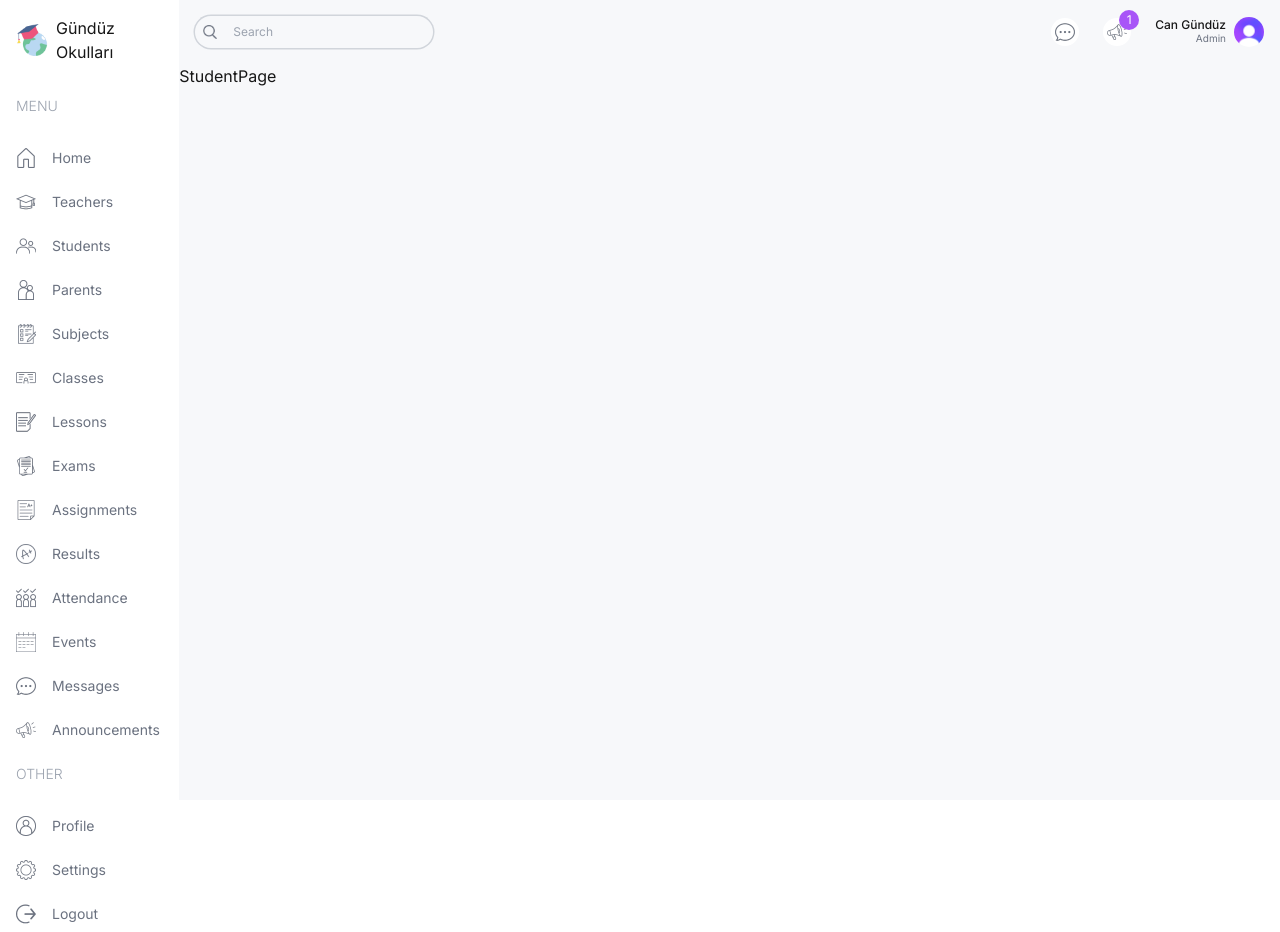
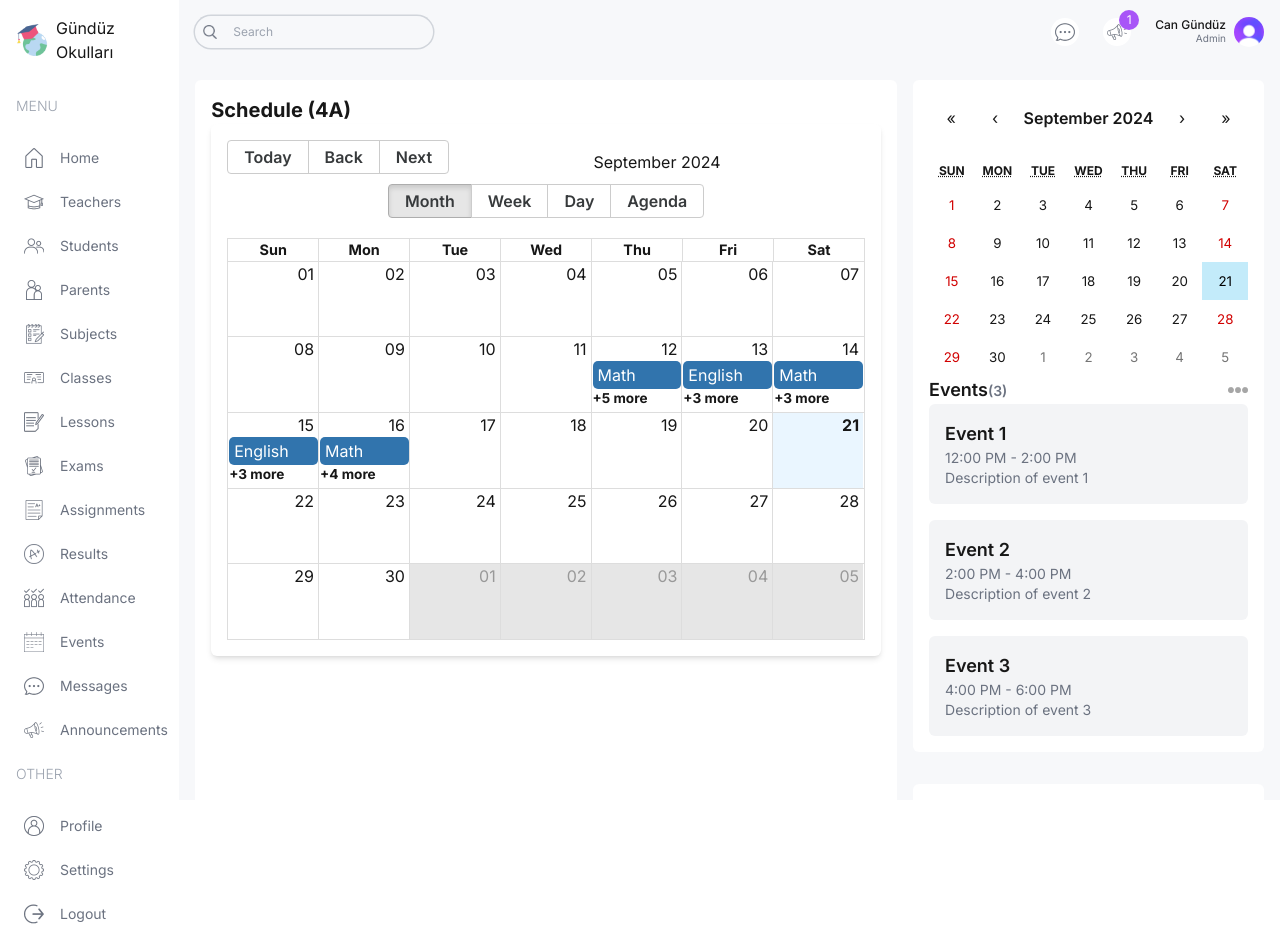
Before and after one commit to cangndz75/SchoolManagementUI, a Next.js app: page /student in a window 1280 px wide. Built offline with nearby package versions, Linux system fonts and the light colour scheme.

Commit message:
Dashboard v3 | Calendar | 1.0.3

```diff
--- a/package.json
+++ b/package.json
@@ -9,15 +9,19 @@
     "lint": "next lint"
   },
   "dependencies": {
+    "moment": "^2.30.1",
     "next": "14.2.13",
     "react": "^18",
+    "react-big-calendar": "^1.14.1",
     "react-calendar": "^5.0.0",
     "react-dom": "^18",
     "recharts": "^2.12.7"
   },
   "devDependencies": {
+    "@types/globalize": "^1.5.5",
     "@types/node": "^20",
     "@types/react": "^18",
+    "@types/react-big-calendar": "^1.8.11",
     "@types/react-dom": "^18",
     "eslint": "^8",
     "eslint-config-next": "14.2.13",
--- a/src/app/(dashboard)/student/page.tsx
+++ b/src/app/(dashboard)/student/page.tsx
@@ -1,7 +1,25 @@
+import Announcements from "@/src/components/Announcements";
+import BigCalendar from "@/src/components/BigCalendar";
+import EventCalendar from "@/src/components/EventCalendar";
 import React from "react";
 
 const StudentPage = () => {
-  return <div>StudentPage</div>;
+  return (
+    <div className="p-4 flex gap-4 flex-col xl:flex-row">
+      {/* Left */}
+      <div className="w-full xl:w-2/3">
+        <div className="h-full bg-white p-4 rounded-md">
+          <h1 className="font-bold text-xl">Schedule (4A)</h1>
+          <BigCalendar />
+        </div>
+      </div>
+      {/* Right */}
+      <div className="w-full lg:w-1/3 flex flex-col gap-8">
+        <EventCalendar />
+        <Announcements />
+      </div>
+    </div>
+  );
 };
 
 export default StudentPage;
--- a/src/app/globals.css
+++ b/src/app/globals.css
@@ -26,17 +26,60 @@ body {
   }
 }
 
-.react-calendar{
+.react-calendar {
   width: 100% !important;
-  border:none !important;
+  border: none !important;
   font-family: "Inter", sans-serif !important;
 }
 
-.react-calendar__navigation__label__labelText{
+.react-calendar__navigation__label__labelText {
   font-weight: 600;
 }
 
-.react-calendar__tile--active{
+.react-calendar__tile--active {
   background-color: #C3EBFA !important;
-  color:black !important;
+  color: black !important;
 }
+
+/* Styles for react-big-calendar */
+.rbc-calendar {
+  background-color: var(--background);
+  border: none;
+}
+
+.rbc-toolbar {
+  background-color: var(--background);
+  border: none;
+}
+
+.rbc-toolbar button {
+  color: var(--foreground);
+  font-weight: 600;
+}
+
+.rbc-toolbar .rbc-btn-group {
+  margin-bottom: 10px;
+}
+
+.rbc-header {
+  background-color: var(--background);
+  color: var(--foreground);
+  font-weight: 600;
+  border-bottom: 2px solid var(--foreground);
+}
+
+.rbc-event {
+  background-color: #C3EBFA; /* Light blue for events */
+  border: none;
+  color: black;
+  padding: 5px;
+  border-radius: 4px;
+}
+
+.rbc-event:hover {
+  background-color: #A8D8E6; /* Darker blue on hover */
+}
+
+.rbc-day-slot {
+  border: 1px solid rgba(0, 0, 0, 0.1);
+}
--- /dev/null
+++ b/src/components/BigCalendar.tsx
@@ -0,0 +1,39 @@
+"use client";
+import { useState } from "react";
+import { Calendar, momentLocalizer, Views } from "react-big-calendar";
+import { calendarEvents } from "../lib/data"; // Make sure this path is correct
+import moment from "moment";
+import "react-big-calendar/lib/css/react-big-calendar.css";
+
+const localizer = momentLocalizer(moment);
+
+const BigCalendar = () => {
+  const [view, setView] = useState<(typeof Views)[keyof typeof Views]>(
+    Views.MONTH
+  ); // Set initial view
+
+  const handleOnChangeView = (newView: (typeof Views)[keyof typeof Views]) => {
+    // Explicitly type newView
+    console.log("View changed to:", newView);
+    setView(newView);
+  };
+
+  return (
+    <div className="bg-white p-4 rounded-md shadow-md">
+      <Calendar
+        localizer={localizer}
+        events={calendarEvents}
+        startAccessor="start"
+        endAccessor="end"
+        views={[Views.MONTH, Views.WEEK, Views.DAY, Views.AGENDA]} // Include AGENDA if needed
+        view={view} // Control the current view
+        onView={handleOnChangeView} // Handle view change
+        style={{ height: 500 }}
+        defaultDate={new Date()} // Optional: Set the default date
+        popup // Enables event popup on click
+      />
+    </div>
+  );
+};
+
+export default BigCalendar;
--- a/src/components/EventCalendar.tsx
+++ b/src/components/EventCalendar.tsx
@@ -32,7 +32,7 @@ const EventCalendar = () => {
   const [value, onChange] = React.useState<Value>(new Date());
   return (
     <div className="bg-white p-4 rounded-md">
-      <Calendar onChange={onChange} value={value} />
+      <Calendar onChange={onChange} value={value} locale="en-US" />
       <div className="flex items-center justify-between">
         <h1>
           <span className="text-lg font-semibold">Events</span>
--- a/src/components/Menu.tsx
+++ b/src/components/Menu.tsx
@@ -1,5 +1,6 @@
 import Image from "next/image";
 import Link from "next/link";
+import { role } from "../lib/data";
 
 const menuItems = [
   {
@@ -124,16 +125,20 @@ const Menu = () => {
           <span className="hidden lg:block text-gray-400 font-light my-4">
             {i.title}
           </span>
-          {i.items.map((item) => (
+          {i.items.map((item) => {
+            if (item.visible.includes(role)) {
+              return (
                 <Link
                   href={item.href}
                   key={item.label}
-              className="flex items-center justify-center lg:justify-start gap-4 text-gray-500 py-2"
+                  className="flex items-center justify-center lg:justify-start gap-4 text-gray-500 py-2 md:px-2 rounded-md hover:bg-schoolSkyLight"
                 >
                   <Image src={item.icon} alt="" width={20} height={20} />
                   <span className="hidden lg:block">{item.label}</span>
                 </Link>
-          ))}
+              );
+            }
+          })}
         </div>
       ))}
     </div>
--- a/src/lib/data.ts
+++ b/src/lib/data.ts
@@ -921,143 +921,139 @@ export const calendarEvents = [
   {
     title: "Math",
     allDay: false,
-    start: new Date(2024, 7, 12, 8, 0),
-    end: new Date(2024, 7, 12, 8, 45),
+    start: new Date(2024, 8, 12, 8, 0),
+    end: new Date(2024, 8, 12, 8, 45),
   },
   {
     title: "English",
     allDay: false,
-    start: new Date(2024, 7, 12, 9, 0),
-    end: new Date(2024, 7, 12, 9, 45),
+    start: new Date(2024, 8, 12, 9, 0),
+    end: new Date(2024, 8, 12, 9, 45),
   },
   {
     title: "Biology",
     allDay: false,
-    start: new Date(2024, 7, 12, 10, 0),
-    end: new Date(2024, 7, 12, 10, 45),
+    start: new Date(2024, 8, 12, 10, 0),
+    end: new Date(2024, 8, 12, 10, 45),
   },
   {
     title: "Physics",
     allDay: false,
-    start: new Date(2024, 7, 12, 11, 0),
-    end: new Date(2024, 7, 12, 11, 45),
+    start: new Date(2024, 8, 12, 11, 0),
+    end: new Date(2024, 8, 12, 11, 45),
   },
   {
     title: "Chemistry",
     allDay: false,
-    start: new Date(2024, 7, 12, 13, 0),
-    end: new Date(2024, 7, 12, 13, 45),
+    start: new Date(2024, 8, 12, 13, 0),
+    end: new Date(2024, 8, 12, 13, 45),
   },
   {
     title: "History",
     allDay: false,
-    start: new Date(2024, 7, 12, 14, 0),
-    end: new Date(2024, 7, 12, 14, 45),
+    start: new Date(2024, 8, 12, 14, 0),
+    end: new Date(2024, 8, 12, 14, 45),
   },
   {
     title: "English",
     allDay: false,
-    start: new Date(2024, 7, 13, 9, 0),
-    end: new Date(2024, 7, 13, 9, 45),
+    start: new Date(2024, 8, 13, 9, 0),
+    end: new Date(2024, 8, 13, 9, 45),
   },
   {
     title: "Biology",
     allDay: false,
-    start: new Date(2024, 7, 13, 10, 0),
-    end: new Date(2024, 7, 13, 10, 45),
+    start: new Date(2024, 8, 13, 10, 0),
+    end: new Date(2024, 8, 13, 10, 45),
   },
   {
     title: "Physics",
     allDay: false,
-    start: new Date(2024, 7, 13, 11, 0),
-    end: new Date(2024, 7, 13, 11, 45),
+    start: new Date(2024, 8, 13, 11, 0),
+    end: new Date(2024, 8, 13, 11, 45),
   },
-
   {
     title: "History",
     allDay: false,
-    start: new Date(2024, 7, 13, 14, 0),
-    end: new Date(2024, 7, 13, 14, 45),
+    start: new Date(2024, 8, 13, 14, 0),
+    end: new Date(2024, 8, 13, 14, 45),
   },
   {
     title: "Math",
     allDay: false,
-    start: new Date(2024, 7, 14, 8, 0),
-    end: new Date(2024, 7, 14, 8, 45),
+    start: new Date(2024, 8, 14, 8, 0),
+    end: new Date(2024, 8, 14, 8, 45),
   },
   {
     title: "Biology",
     allDay: false,
-    start: new Date(2024, 7, 14, 10, 0),
-    end: new Date(2024, 7, 14, 10, 45),
+    start: new Date(2024, 8, 14, 10, 0),
+    end: new Date(2024, 8, 14, 10, 45),
   },
-
   {
     title: "Chemistry",
     allDay: false,
-    start: new Date(2024, 7, 14, 13, 0),
-    end: new Date(2024, 7, 14, 13, 45),
+    start: new Date(2024, 8, 14, 13, 0),
+    end: new Date(2024, 8, 14, 13, 45),
   },
   {
     title: "History",
     allDay: false,
-    start: new Date(2024, 7, 14, 14, 0),
-    end: new Date(2024, 7, 13, 14, 45),
+    start: new Date(2024, 8, 14, 14, 0),
+    end: new Date(2024, 8, 14, 14, 45),
   },
   {
     title: "English",
     allDay: false,
-    start: new Date(2024, 7, 15, 9, 0),
-    end: new Date(2024, 7, 15, 9, 45),
+    start: new Date(2024, 8, 15, 9, 0),
+    end: new Date(2024, 8, 15, 9, 45),
   },
   {
     title: "Biology",
     allDay: false,
-    start: new Date(2024, 7, 15, 10, 0),
-    end: new Date(2024, 7, 15, 10, 45),
+    start: new Date(2024, 8, 15, 10, 0),
+    end: new Date(2024, 8, 15, 10, 45),
   },
   {
     title: "Physics",
     allDay: false,
-    start: new Date(2024, 7, 15, 11, 0),
-    end: new Date(2024, 7, 15, 11, 45),
+    start: new Date(2024, 8, 15, 11, 0),
+    end: new Date(2024, 8, 15, 11, 45),
   },
-
   {
     title: "History",
     allDay: false,
-    start: new Date(2024, 7, 15, 14, 0),
-    end: new Date(2024, 7, 15, 14, 45),
+    start: new Date(2024, 8, 15, 14, 0),
+    end: new Date(2024, 8, 15, 14, 45),
   },
   {
     title: "Math",
     allDay: false,
-    start: new Date(2024, 7, 16, 8, 0),
-    end: new Date(2024, 7, 16, 8, 45),
+    start: new Date(2024, 8, 16, 8, 0),
+    end: new Date(2024, 8, 16, 8, 45),
   },
   {
     title: "English",
     allDay: false,
-    start: new Date(2024, 7, 16, 9, 0),
-    end: new Date(2024, 7, 16, 9, 45),
+    start: new Date(2024, 8, 16, 9, 0),
+    end: new Date(2024, 8, 16, 9, 45),
   },
-
   {
     title: "Physics",
     allDay: false,
-    start: new Date(2024, 7, 16, 11, 0),
-    end: new Date(2024, 7, 16, 11, 45),
+    start: new Date(2024, 8, 16, 11, 0),
+    end: new Date(2024, 8, 16, 11, 45),
   },
   {
     title: "Chemistry",
     allDay: false,
-    start: new Date(2024, 7, 16, 13, 0),
-    end: new Date(2024, 7, 16, 13, 45),
+    start: new Date(2024, 8, 16, 13, 0),
+    end: new Date(2024, 8, 16, 13, 45),
   },
   {
     title: "History",
     allDay: false,
-    start: new Date(2024, 7, 16, 14, 0),
-    end: new Date(2024, 7, 16, 14, 45),
+    start: new Date(2024, 8, 16, 14, 0),
+    end: new Date(2024, 8, 16, 14, 45),
   },
 ];
```
Also changed, not shown: 1 other file (tests, documents, lock files or other folders). Lines whose indentation alone changed are shown as unchanged.
